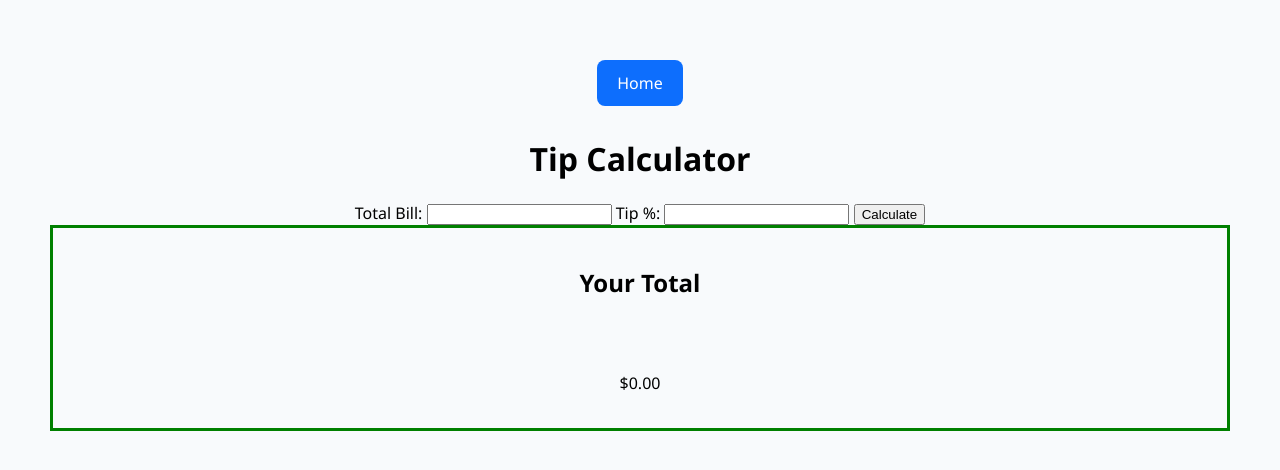
After one commit to JeffreyLeong/Titanium, a Flask app: page /tip in a window 1280 px wide. The commit adds this page. Shown: the top 470 px of the page. Run offline with Flask 3, Linux system fonts and the light colour scheme.

Commit message:
Add working tip calculator page and JS

```diff
--- a/titanium/routes.py
+++ b/titanium/routes.py
@@ -5,3 +5,7 @@ bp = Blueprint('main', __name__)
 @bp.route('/')
 def home():
     return render_template('home.html', title="Titanium Home")
+
+@bp.route('/tip')
+def tim_calculator():
+    return render_template('tip.html', title="Tip Calculator")
--- a/titanium/static/css/style.css
+++ b/titanium/static/css/style.css
@@ -14,3 +14,11 @@ a {
   border-radius: 8px;
 }
 a:hover { background: #0a58ca; }
+
+.results-box{
+  display: grid;
+  place-items: center;
+  height: 200px;
+  border: 3px solid green;
+
+}
--- /dev/null
+++ b/titanium/static/tip_calculator/tip.js
@@ -0,0 +1,31 @@
+// 1. Get references to elements on the page
+const billInput = document.getElementById("bill");
+const tipInput = document.getElementById("tip");
+const calculateBtn = document.getElementById("calculate");
+const totalDisplay = document.getElementById("total-display");
+
+// 2. When user clicks the Calculate button:
+calculateBtn.addEventListener("click", function(event) {
+    event.preventDefault();     // stop form from refreshing
+
+    // 3. Red the values from the inputs
+    const bill = parseFloat(billInput.value);
+    const tipPercent = parseFloat(tipInput.value);
+
+    // 4. Validate that both inputs are numbers
+    if (isNaN(bill) || isNaN(tipPercent)) {
+        totalDisplay.textContent = "Please enter both values.";
+        return;
+    }
+
+    // 5. Convert percent to decimal (e.g., 15 -> 0.15)
+    const tipDecimal = tipPercent / 100;
+
+    // 6. Calculate total
+    const tipAmount = bill * tipDecimal;
+    const total = bill + tipAmount
+
+    // 7. Update the page with the result (2 decimal places)
+    totalDisplay.textContent = `$${total.toFixed(2)}`;
+
+});
--- a/titanium/templates/home.html
+++ b/titanium/templates/home.html
@@ -4,9 +4,9 @@
   <p>Select a mini-site:</p>
 
   <div class="menu">
-    <a href="#">Red Rover Calculator</a>
     <a href="#">Tip Calculator</a>
     <a href="#">Finance Tracker</a>
     <a href="#">Car Maintenance</a>
+    <a href="#">Dog Shots</a>
   </div>
 {% endblock %}
--- /dev/null
+++ b/titanium/templates/tip.html
@@ -0,0 +1,18 @@
+{% extends 'base.html' %}
+{% block content %}
+    <h1>Tip Calculator</h1>
+    <form>
+        <label for="bill">Total Bill:</label>
+        <input type="number" id="bill">
+        <label for="tip">Tip %:</label>
+        <input type="number" id="tip">
+        <button id="calculate">Calculate</button>
+    </form>
+    <div class="results-box">
+        <h2>Your Total</h2>
+        <p id="total-display">$0.00</p>
+    </div>
+
+    <script src="{{ url_for('static', filename='tip_calculator/tip.js') }}"></script>
+
+{% endblock %}
```
